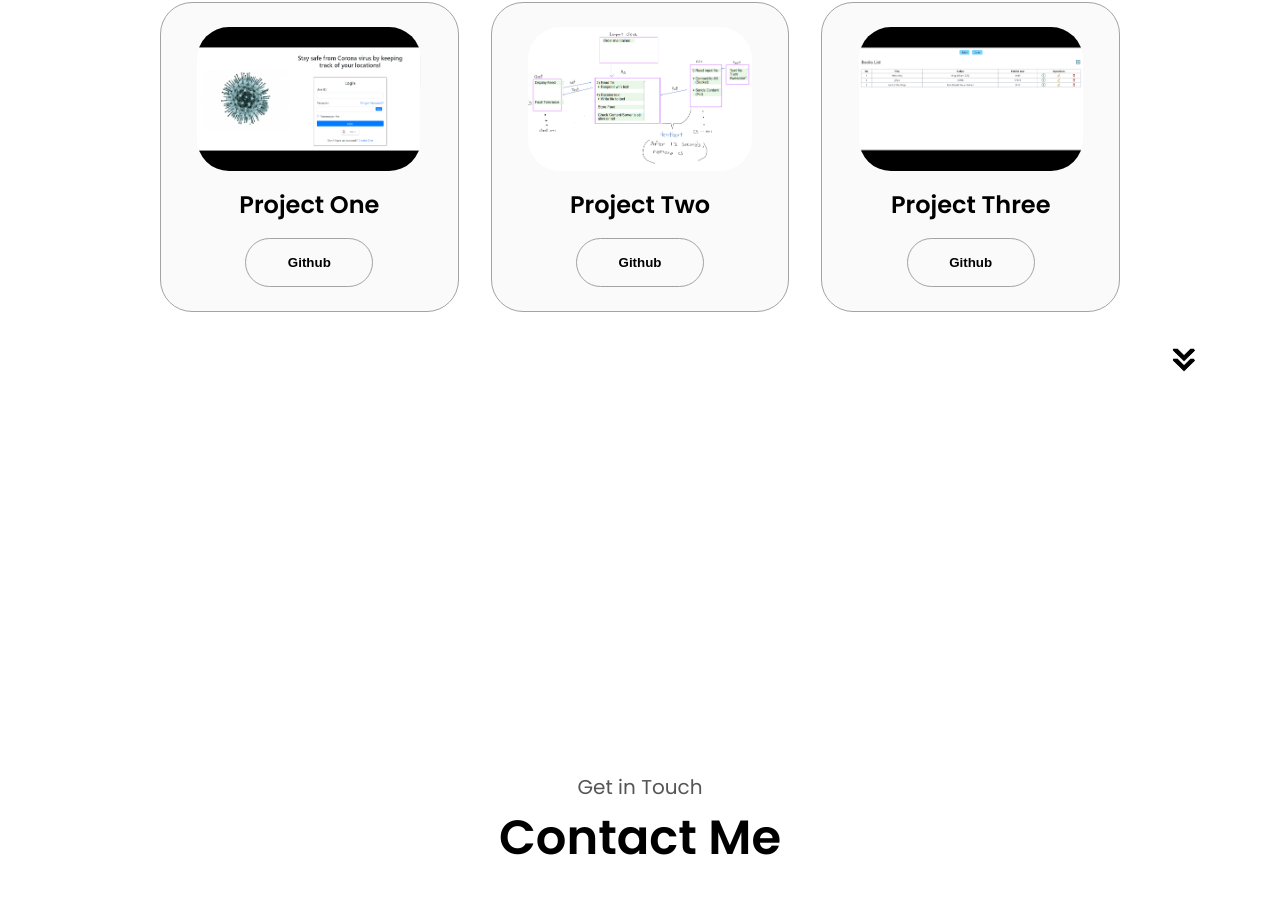
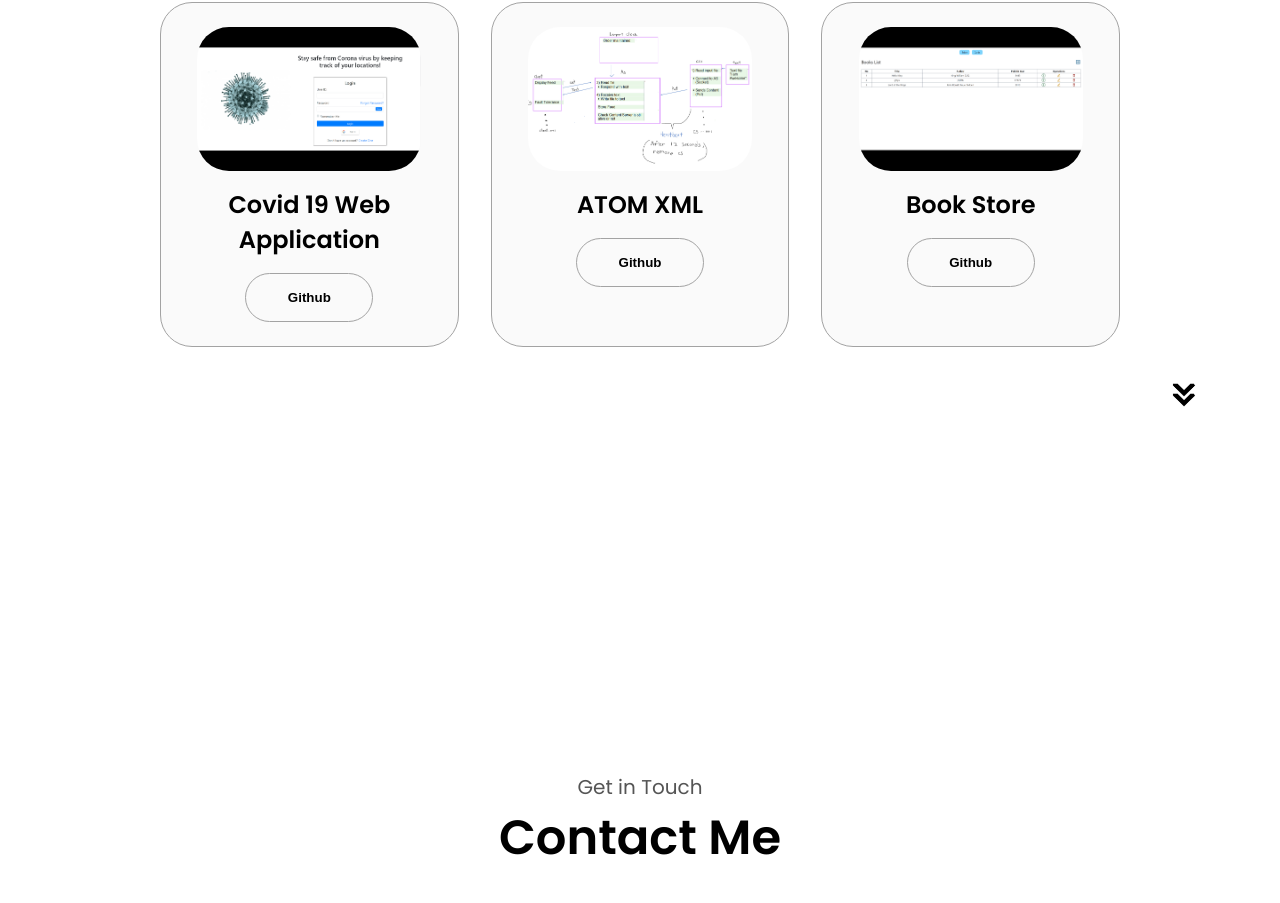
Before and after one commit to jetlow345/Personal-Portfolio, a plain HTML site: page index.html in a window 1280 px wide. Shown: the part 2476-3379 px from the top of the page. Drawn offline with Linux system fonts and the light colour scheme.

Commit message:
update resume

```diff
--- a/index.html
+++ b/index.html
@@ -304,7 +304,7 @@
                 class="project-img"
               />
             </div>
-            <h2 class="experience-sub-title project-title">Project One</h2>
+            <h2 class="experience-sub-title project-title">Covid 19 Web Application</h2>
             <div class="btn-container">
               <button
                 class="btn btn-color-2 project-btn"
@@ -328,7 +328,7 @@
                 class="project-img"
               />
             </div>
-            <h2 class="experience-sub-title project-title">Project Two</h2>
+            <h2 class="experience-sub-title project-title">ATOM XML</h2>
             <div class="btn-container">
               <button
                 class="btn btn-color-2 project-btn"
@@ -352,7 +352,7 @@
                 class="project-img"
               />
             </div>
-            <h2 class="experience-sub-title project-title">Project Three</h2>
+            <h2 class="experience-sub-title project-title">Book Store</h2>
             <div class="btn-container">
               <button
                 class="btn btn-color-2 project-btn"
```
Also changed, not shown: 1 other file.
